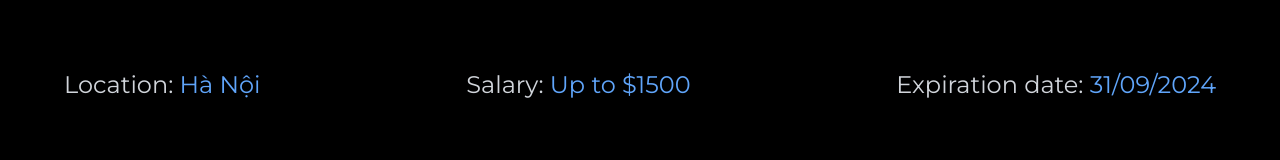
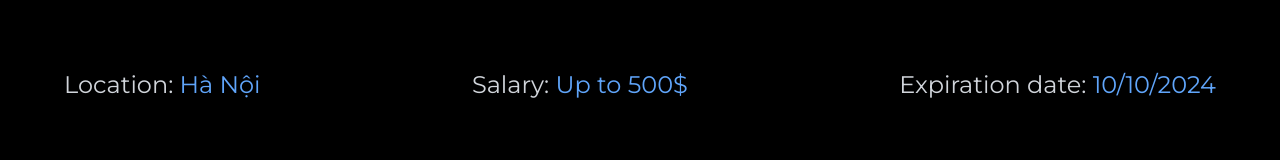
Before and after one commit to lxc150896/uni-soft, a Next.js app: page /careers/1 in a window 1280 px wide. Shown: the part 347-507 px from the top of the page. Built offline with nearby package versions, Linux system fonts and the light colour scheme; what cookies-next would draw is missing.

Commit message:
update upto jd detail

```diff
--- a/src/app/careers/[id]/page.tsx
+++ b/src/app/careers/[id]/page.tsx
@@ -23,10 +23,10 @@ export default function Home() {
 
 
   const values = [
-    { id: 1, title: '[ Unisoft Product] Android Developer Intern /Fresher', local: ' Ha Noi', salary: ' Up to 500$', date: ' 10/09/2024'},
-    { id: 2, title: '[ Unisoft Product] Android Developer Junior / Senior', local: ' Ha Noi', salary: 'Up to 100$', date: '10/10/2024'},
+    { id: 1, title: '[ Unisoft Product] Android Developer Intern /Fresher', local: ' Ha Noi', salary: ' Up to 500$', date: ' 10/10/2024'},
+    { id: 2, title: '[ Unisoft Product] Android Developer Junior / Senior', local: ' Ha Noi', salary: 'Up to 1000$', date: '10/10/2024'},
     { id: 3, title: '[ Unisoft Product] User Acquisition (Intern )', local: ' Ha Noi', salary: 'Up to 1000$', date: '10/10/2024'},
-    { id: 4, title: '[ Unisoft Product] UI/ UX Designer', local: ' Ha Noi', salary: ' Up to 800$', date: ' 10/09/2024'},
+    { id: 4, title: '[ Unisoft Product] UI/ UX Designer', local: ' Ha Noi', salary: ' Up to 800$', date: ' 10/10/2024'},
     { id: 5, title: '[ Unisoft Product] User Acquisition (Jun/Sen )', local: ' Ha Noi', salary: 'Up to 1000$', date: '10/10/2024'},
     { id: 6, title: '[ Unisoft Product] IOS Developer', local: ' Ha Noi', salary: 'Up to 1000$', date: '10/10/2024'},
   ];
--- a/src/app/careers/page.tsx
+++ b/src/app/careers/page.tsx
@@ -12,10 +12,10 @@ export default function Home() {
   const router = useRouter();
 
   const values = [
-    { id: 1, title: '[ Unisoft Product] Android Developer Intern /Fresher', local: ' Ha Noi', salary: ' Up to 500$', date: ' 10/09/2024'},
-    { id: 2, title: '[ Unisoft Product] Android Developer Junior / Senior', local: ' Ha Noi', salary: 'Up to 100$', date: '10/10/2024'},
+    { id: 1, title: '[ Unisoft Product] Android Developer Intern /Fresher', local: ' Ha Noi', salary: ' Up to 500$', date: ' 10/10/2024'},
+    { id: 2, title: '[ Unisoft Product] Android Developer Junior / Senior', local: ' Ha Noi', salary: 'Up to 1000$', date: '10/10/2024'},
     { id: 3, title: '[ Unisoft Product] User Acquisition (Intern )', local: ' Ha Noi', salary: 'Up to 1000$', date: '10/10/2024'},
-    { id: 4, title: '[ Unisoft Product] UI/ UX Designer', local: ' Ha Noi', salary: ' Up to 800$', date: ' 10/09/2024'},
+    { id: 4, title: '[ Unisoft Product] UI/ UX Designer', local: ' Ha Noi', salary: ' Up to 800$', date: ' 10/10/2024'},
     { id: 5, title: '[ Unisoft Product] User Acquisition (Jun/Sen )', local: ' Ha Noi', salary: 'Up to 1000$', date: '10/10/2024'},
     { id: 6, title: '[ Unisoft Product] IOS Developer', local: ' Ha Noi', salary: 'Up to 1000$', date: '10/10/2024'},
   ];
--- a/src/data/acquisition_intern.ts
+++ b/src/data/acquisition_intern.ts
@@ -1,8 +1,8 @@
 export const acquisitionIntern = {
   "company": "[Unisoft Apps]  User Acquisition (Intern/Fresher)",
   "location": "Hà Nội",
-  "salary": "Up to $1500",
-  "expirationDate": "31/09/2024",
+  "salary": "Up to 1000$",
+  "expirationDate": "10/10/2024",
   "jobDescription": [
     "Quản lý chiến lược và thiết lập các chiến dịch quảng cáo trên các nền tảng quảng cáo Google Adword, Facebook Ads, Search Ads, IronSource, Unity Ads... Optimize nội dung và chỉ số performance của các digital campaigns.",
     "Phối hợp với Team sản phẩm để lên chiến lược marketing.",
--- a/src/data/acquisition_senior.ts
+++ b/src/data/acquisition_senior.ts
@@ -1,8 +1,8 @@
 export const acquisitionSenior = {
     "company": "[Unisoft Apps]  User Acquisition (Junior / Senior)",
     "location": "Hà Nội",
-    "salary": "Up to $1500",
-    "expirationDate": "31/09/2024",
+    "salary": "Up to 1000$",
+    "expirationDate": "10/10/2024",
     "jobDescription": [
       "Quản lý chiến lược và thiết lập các chiến dịch quảng cáo trên các nền tảng quảng cáo Google Adword, Facebook Ads, Search Ads, IronSource, Unity Ads... Optimize nội dung và chỉ số performance của các digital campaigns.",
       "Phối hợp với Team sản phẩm để lên chiến lược marketing.",
--- a/src/data/android_intern.ts
+++ b/src/data/android_intern.ts
@@ -1,8 +1,8 @@
 export const androidIntern = {
   "company": "[ Unisoft Product] Android Developer Fresher / Intern",
   "location": "Hà Nội",
-  "salary": "Up to $1500",
-  "expirationDate": "31/09/2024",
+  "salary": "Up to 500$",
+  "expirationDate": "10/10/2024",
   "jobDescription": [
     "Phát triển các sản phẩm ứng dụng (App Products) trên nền tảng Android",
     "Thiết kế và phát triển ý tưởng mới cho các ứng dụng Android",
--- a/src/data/android_senior.ts
+++ b/src/data/android_senior.ts
@@ -1,8 +1,8 @@
 export const androidSenior = {
   "company": "[ Unisoft Product] Android Developer Junior / Senior",
   "location": "Hà Nội",
-  "salary": "Up to $1500",
-  "expirationDate": "31/09/2024",
+  "salary": "Up to 1000$",
+  "expirationDate": "10/10/2024",
   "jobDescription": [
     "Phát triển các sản phẩm ứng dụng (App Products) trên nền tảng Android",
     "Thiết kế và phát triển ý tưởng mới cho các ứng dụng Android",
--- a/src/data/design.ts
+++ b/src/data/design.ts
@@ -1,8 +1,8 @@
 export const design = {
   "company": "[Unisoft Apps] UI/ UX Designer",
   "location": "Hà Nội",
-  "salary": "Up to 20.000.000",
-  "expirationDate": "31/09/2024",
+  "salary": "Up to 800$",
+  "expirationDate": "10/10/2024",
   "jobDescription": [
     "Thiết kế các ấn phẩm để team Marketing chạy quảng cáo (creative) trên các nền tảng như: image ads, banner, cover, các creative ads khác cho các sản phẩm Mobile Apps",
     "Tham gia nghiên cứu, phân tích, sáng tạo, A/B testing, theo dõi chỉ số, đánh giá nhằm tối ưu các creative ads (image ads, banner, cover,…) của sản phẩm App để thúc đẩy sự phát triển của sản phẩm.",
--- a/src/data/ios.ts
+++ b/src/data/ios.ts
@@ -1,8 +1,8 @@
 export const ios = {
   "company": "[Unisoft Apps] IOS Developer Junior",
   "location": "Hà Nội",
-  "salary": "Up to $1500",
-  "expirationDate": "31/09/2024",
+  "salary": "Up to 1000$",
+  "expirationDate": "10/10/2024",
   "jobDescription": [
     "Phát triển mới các dự án của công ty trong lĩnh vực tiện ích, giải trí.",
     "Đánh giá, phân tích, nâng cấp và tối ưu mã nguồn trong quá trình phát triển.",
```
